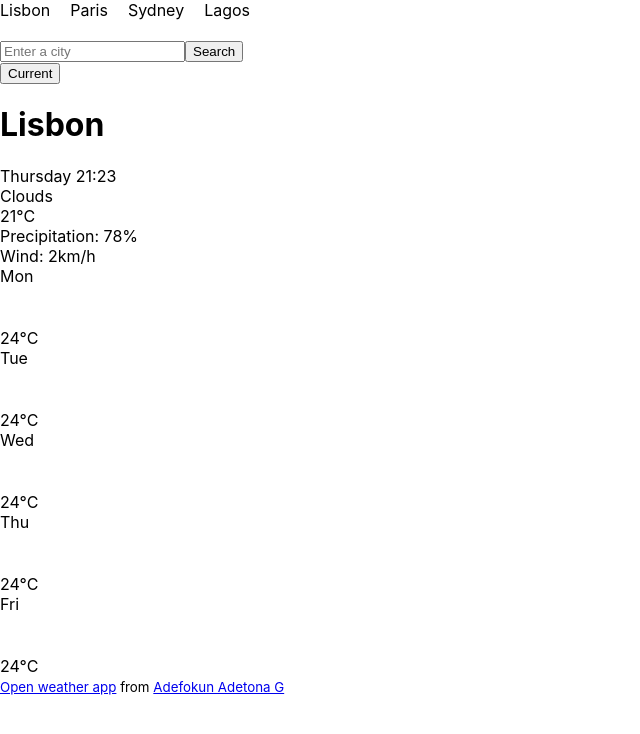
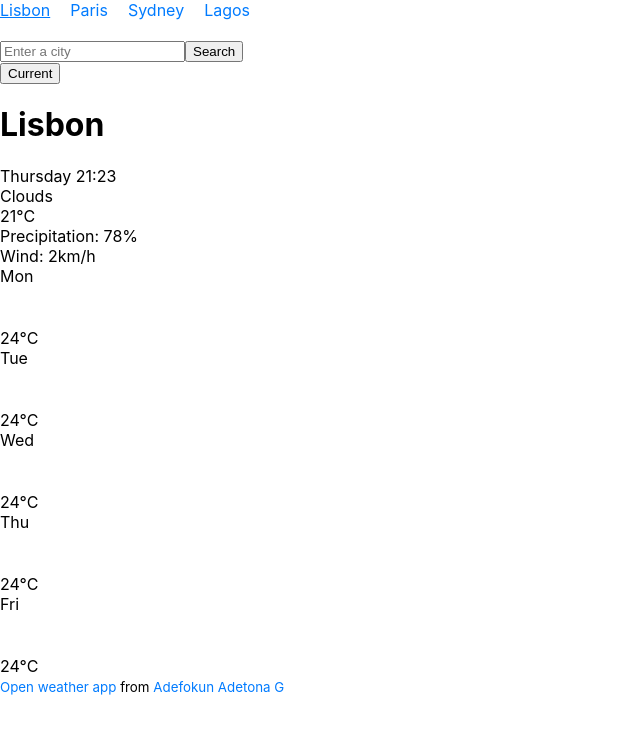
Before and after one commit to tonaadefokun/weather-app-react, a React (Create React App) app: page / in a window 1280 px wide. Shown: the top 734 px of the page, without its empty margins (0-640 px from the left). Built offline with nearby package versions, Linux system fonts and the light colour scheme; the HTML template or start-up script is replaced by a standard one.

Commit message:
style added

```diff
--- a/src/Weather.js
+++ b/src/Weather.js
@@ -4,15 +4,23 @@ export default function Weather() {
   return (
     <div className="container">
       <ul className="navigation-items">
-        <li className="navigation-item">Lisbon</li>
-        <li className="navigation-item">Paris</li>
-        <li className="navigation-item">Sydney</li>
-        <li className="navigation-item">Lagos</li>
+        <li className="navigation-item">
+          <a href="https://epic-newton-07cc27.netlify.app/">Lisbon</a>
+        </li>
+        <li className="navigation-item">
+          <a href="https://epic-newton-07cc27.netlify.app/">Paris</a>
+        </li>
+        <li className="navigation-item">
+          <a href="https://epic-newton-07cc27.netlify.app/">Sydney</a>
+        </li>
+        <li className="navigation-item">
+          <a href="https://epic-newton-07cc27.netlify.app/">Lagos</a>
+        </li>
       </ul>
       <div>
         <form>
           <input type="text" placeholder="Enter a city" />
-          <input type="submit" value="Search" />
+          <input type="submit" value="Search" className="btn btn-primary" />
         </form>
         <button className="btn btn-primary">Current</button>
       </div>
--- a/src/index.css
+++ b/src/index.css
@@ -26,3 +26,14 @@ ul {
   display: inline;
   margin: 0 20px 0 0;
 }
+
+a {
+  color: #007bff;
+  text-decoration: none;
+  background-color: initial;
+  -webkit-text-decoration-skip: objects;
+}
+
+a:hover {
+  text-decoration: underline;
+}
```
